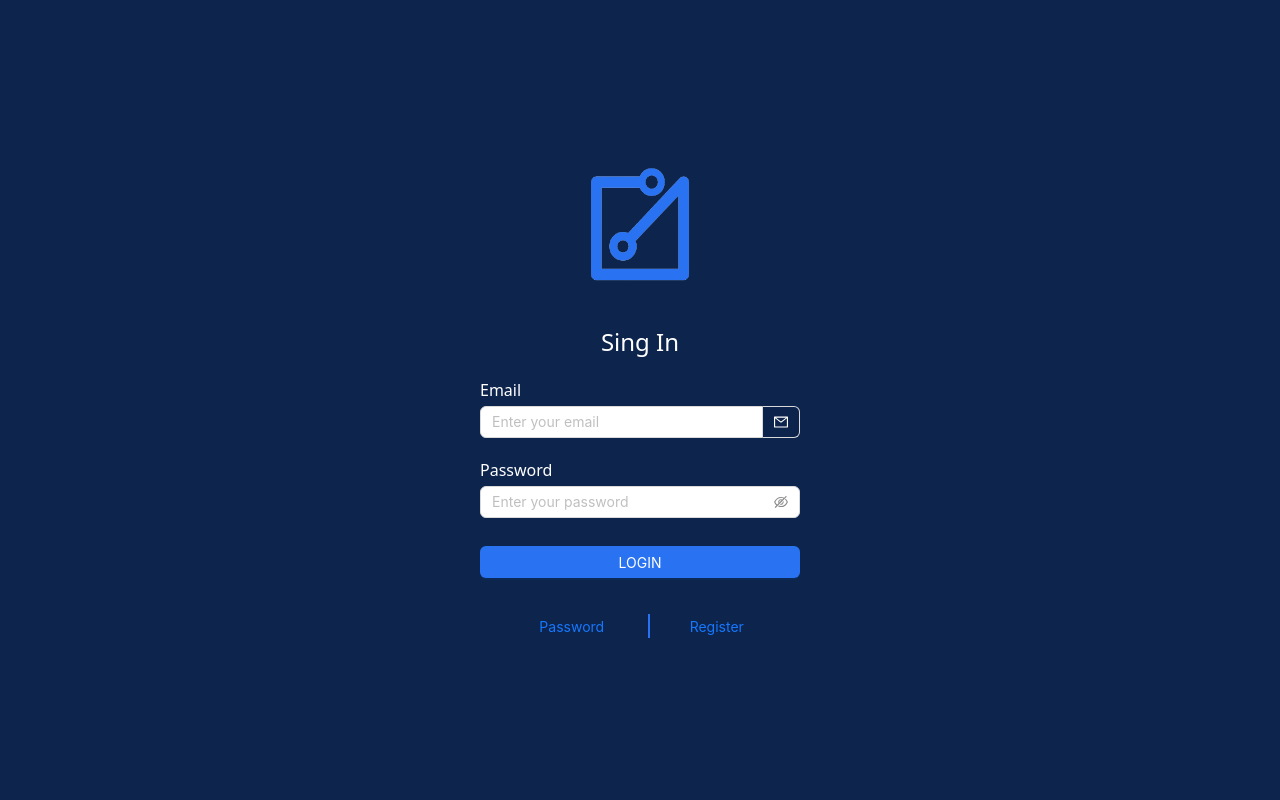
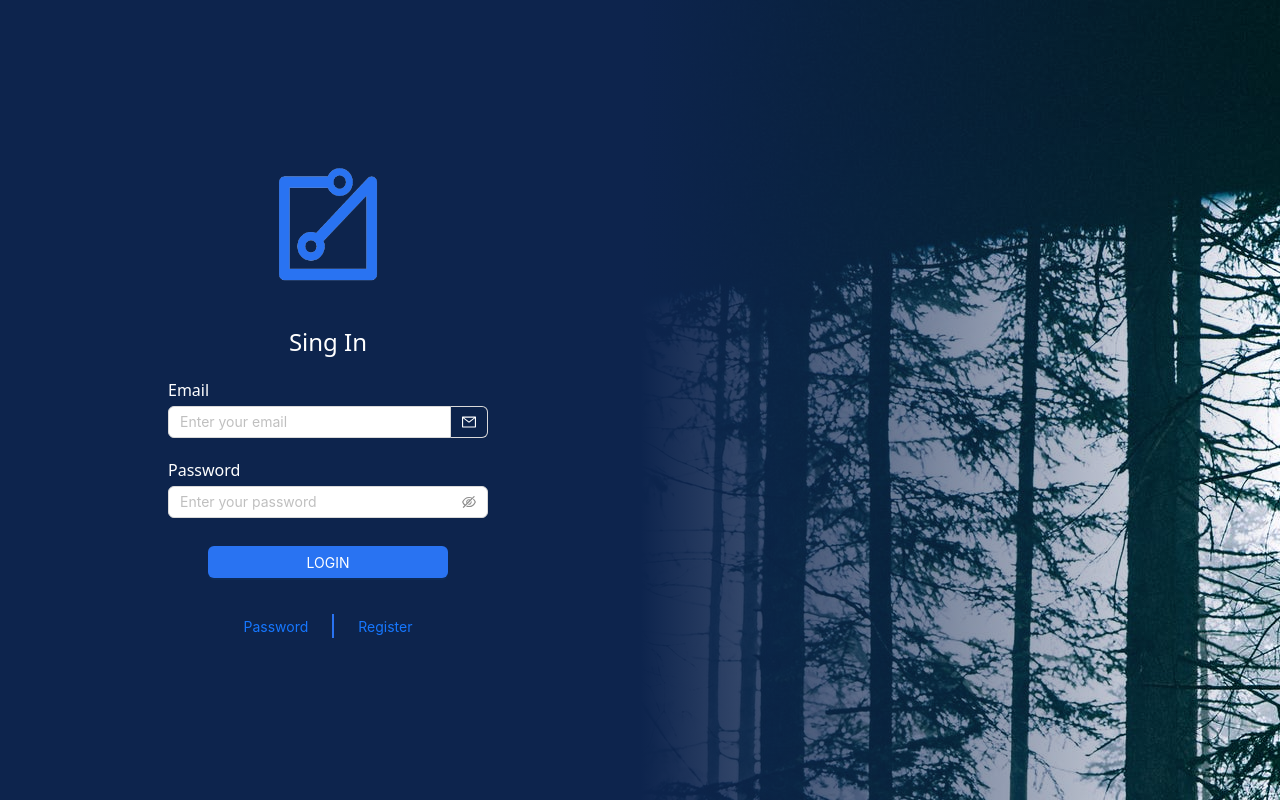
Before and after one commit to CREDO23/quickbook-frontend, a Next.js app: page /login in a window 1280 px wide. Built offline with nearby package versions, Linux system fonts and the light colour scheme.

Commit message:
refact : auth screen

```diff
--- a/components/registerForms/UploadProfil.tsx
+++ b/components/registerForms/UploadProfil.tsx
@@ -5,7 +5,7 @@ export default function UploadProfil(): JSX.Element {
     const [url, setUrl] = useState("");
 
     return (
-        <div className=" flex flex-col gap-4 p-4  w-full items-center justify-center">
+        <div className=" w-80 flex flex-col gap-4 p-4  items-center justify-center">
             <div className=" w-full">
                 <p className=" text-white">Upload your profil</p>
             </div>
--- a/pages/login.tsx
+++ b/pages/login.tsx
@@ -7,8 +7,9 @@ import Link from "next/link";
 
 export default function Login(): JSX.Element {
     return (
-        <div className=" flex items-center  bg-blue-10 justify-center p-4 w-screen h-screen">
-            <div className=" flex flex-col  items-center gap-4">
+        <div className=" flex items-center  relative bg-[url(../public/bg-auth.jpeg)] p-4 w-screen h-screen">
+            <div className=" h-full w-full absolute top-0 left-0 bg-gradient-to-r  from-blue-10 via-blue-10 to-transparent"></div>
+            <div className="w-1/2 h-full justify-center z-10 flex flex-col  items-center gap-4">
                 <div className="flex items-center justify-center h-40 w-40">
                     <Image className="w-full h-full" alt="logo" src={logo} />
                 </div>
@@ -34,6 +35,7 @@ export default function Login(): JSX.Element {
                         }}
                     />
                 </form>
+                <div className="w-60">
                 <Button
                     type="primary"
                     block
@@ -42,7 +44,9 @@ export default function Login(): JSX.Element {
                         console.log("");
                     }}
                 />
-                <div className="w-full flex items-center px-4 justify-between">
+                </div>
+
+                <div className=" flex items-center gap-2 px-4 justify-between">
                     <Button
                         type="link"
                         block
--- a/pages/register.tsx
+++ b/pages/register.tsx
@@ -42,8 +42,9 @@ export default function Register(): JSX.Element {
     };
 
     return (
-        <div className=" flex items-center overflow-auto no-scrollbar  bg-blue-10 justify-center p-4 w-screen h-screen">
-            <div className=" flex flex-col  items-center gap-2">
+        <div className=" flex items-center overflow-auto no-scrollbar  bg-[url(../public/bg-auth.jpeg)] p-4 w-screen h-screen">
+             <div className=" h-full w-full absolute top-0 left-0 bg-gradient-to-r  from-blue-10 via-blue-10 to-transparent"></div>
+            <div className=" h-full w-1/2 justify-center z-10 flex flex-col  items-center gap-2">
                 <div className="flex items-center flex-col gap-4 justify-center">
                     <h3 className=" text-white font-semibold text-3xl">
                         Welcome to <span className=" font-extrabold">SPES</span>{" "}
@@ -78,7 +79,7 @@ export default function Register(): JSX.Element {
                 </div>
                 {registerForms[currentStep]?.form}
                 <div
-                    className={` w-full flex items-center ${
+                    className={` w-80 flex items-center ${
                         currentStep <= 3
                             ? " justify-between"
                             : " justify-center"
```
Also changed, not shown: public/bg-auth.jpeg (added).
